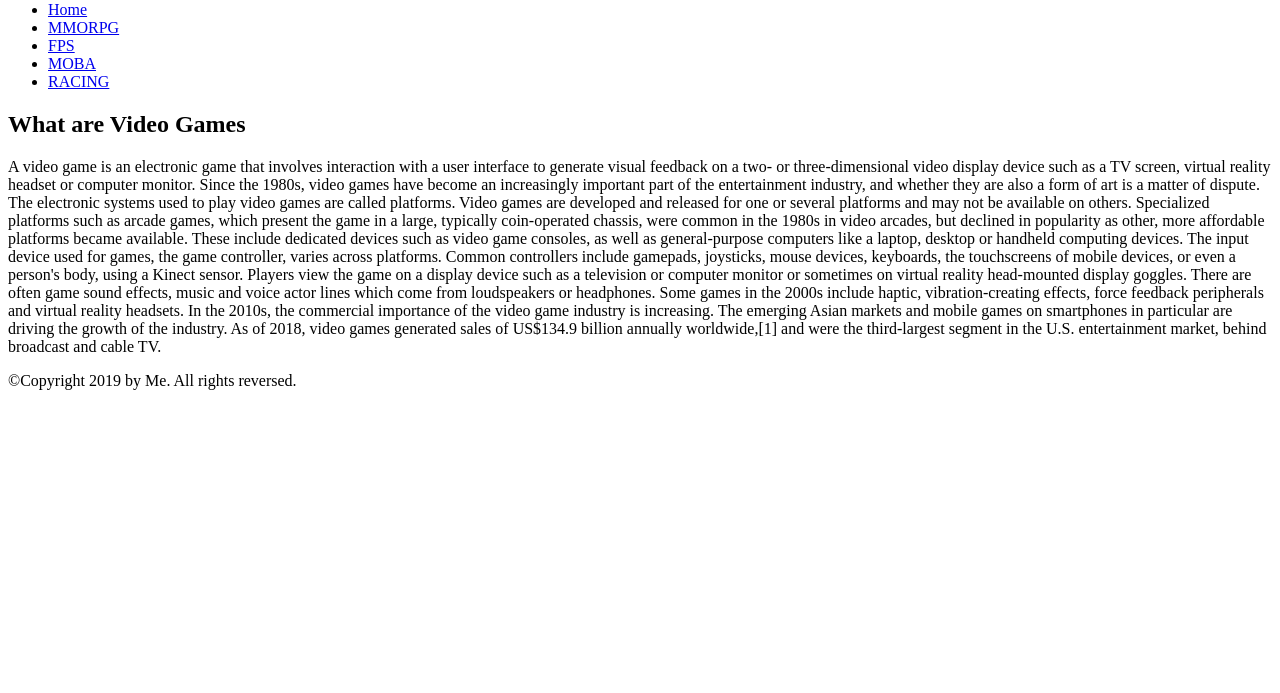
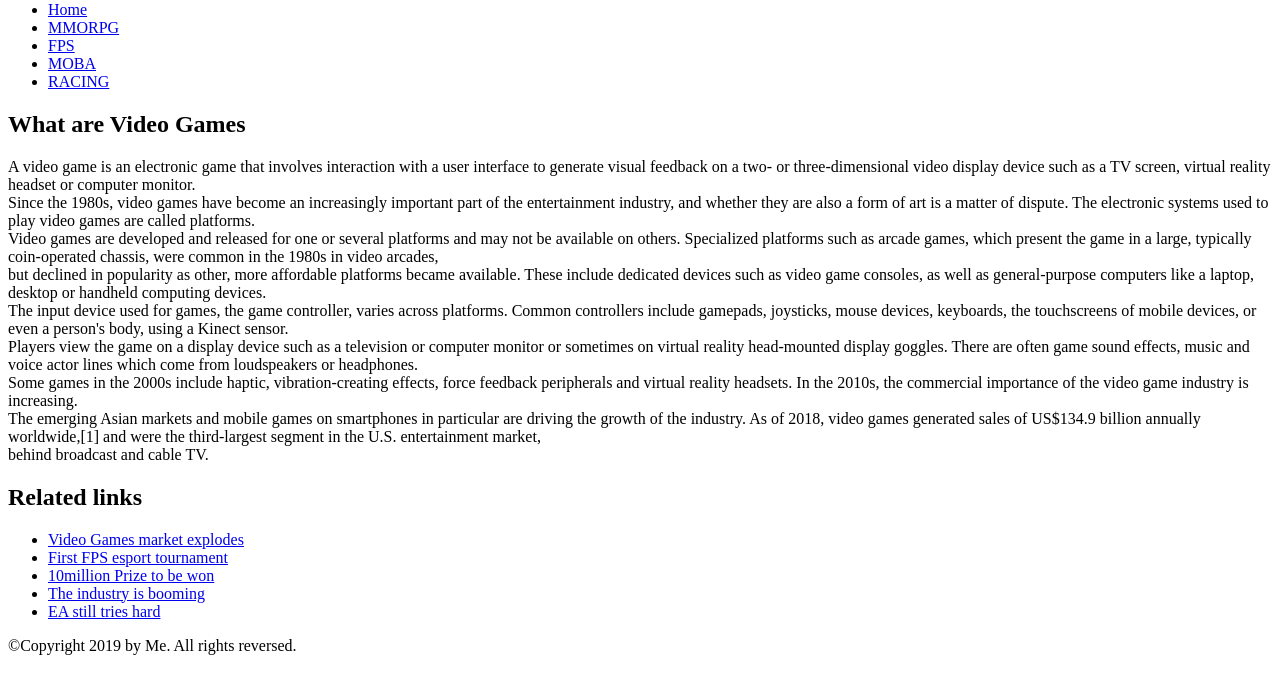
Before and after one commit to mcachia/practiceSessions, a plain HTML site: page HTML practice/Website Structure learning/index.html in a window 1280 px wide. Shown: the part 79-772 px from the top of the page. Drawn offline with Linux system fonts and the light colour scheme.

Commit message:
created aside tag and added some breaklines to the article in homepage

```diff
--- a/HTML practice/Website Structure learning/index.html
+++ b/HTML practice/Website Structure learning/index.html
@@ -27,16 +27,25 @@
   <article class="homepage_article">
   <h2>What are Video Games</h2>
 
-  <p>A video game is an electronic game that involves interaction with a user interface to generate visual feedback on a two- or three-dimensional video display device such as a TV screen, virtual reality headset or computer monitor. Since the 1980s, video games have become an increasingly important part of the entertainment industry, and whether they are also a form of art is a matter of dispute.
+  <p>A video game is an electronic game that involves interaction with a user interface to generate visual feedback on a two- or three-dimensional video display device such as a TV screen, virtual reality headset or computer monitor.<br>Since the 1980s, video games have become an increasingly important part of the entertainment industry, and whether they are also a form of art is a matter of dispute.
 
-The electronic systems used to play video games are called platforms. Video games are developed and released for one or several platforms and may not be available on others. Specialized platforms such as arcade games, which present the game in a large, typically coin-operated chassis, were common in the 1980s in video arcades, but declined in popularity as other, more affordable platforms became available. These include dedicated devices such as video game consoles, as well as general-purpose computers like a laptop, desktop or handheld computing devices.
+The electronic systems used to play video games are called platforms.<br>Video games are developed and released for one or several platforms and may not be available on others. Specialized platforms such as arcade games, which present the game in a large, typically coin-operated chassis, were common in the 1980s in video arcades,<br>but declined in popularity as other, more affordable platforms became available. These include dedicated devices such as video game consoles, as well as general-purpose computers like a laptop, desktop or handheld computing devices.<br>
 
-The input device used for games, the game controller, varies across platforms. Common controllers include gamepads, joysticks, mouse devices, keyboards, the touchscreens of mobile devices, or even a person's body, using a Kinect sensor. Players view the game on a display device such as a television or computer monitor or sometimes on virtual reality head-mounted display goggles. There are often game sound effects, music and voice actor lines which come from loudspeakers or headphones. Some games in the 2000s include haptic, vibration-creating effects, force feedback peripherals and virtual reality headsets.
+The input device used for games, the game controller, varies across platforms. Common controllers include gamepads, joysticks, mouse devices, keyboards, the touchscreens of mobile devices, or even a person's body, using a Kinect sensor.<br>Players view the game on a display device such as a television or computer monitor or sometimes on virtual reality head-mounted display goggles. There are often game sound effects, music and voice actor lines which come from loudspeakers or headphones.<br> Some games in the 2000s include haptic, vibration-creating effects, force feedback peripherals and virtual reality headsets.
 
-In the 2010s, the commercial importance of the video game industry is increasing. The emerging Asian markets and mobile games on smartphones in particular are driving the growth of the industry. As of 2018, video games generated sales of US$134.9 billion annually worldwide,[1] and were the third-largest segment in the U.S. entertainment market, behind broadcast and cable TV.</p>
+In the 2010s, the commercial importance of the video game industry is increasing.<br>The emerging Asian markets and mobile games on smartphones in particular are driving the growth of the industry. As of 2018, video games generated sales of US$134.9 billion annually worldwide,[1] and were the third-largest segment in the U.S. entertainment market,<br>behind broadcast and cable TV.</p>
   </article>
 </main>
-
+<aside>
+<h2>Related links</h2>
+        <ul>
+          <li><a href="#">Video Games market explodes</a></li>
+          <li><a href="#">First FPS esport tournament</a></li>
+          <li><a href="#">10million Prize to be won</a></li>
+          <li><a href="#">The industry is booming</a></li>
+          <li><a href="#">EA still tries hard</a></li>
+        </ul>
+</aside>
     <footer>
       <p>©Copyright 2019 by Me. All rights reversed.</p>
     </footer>
```
